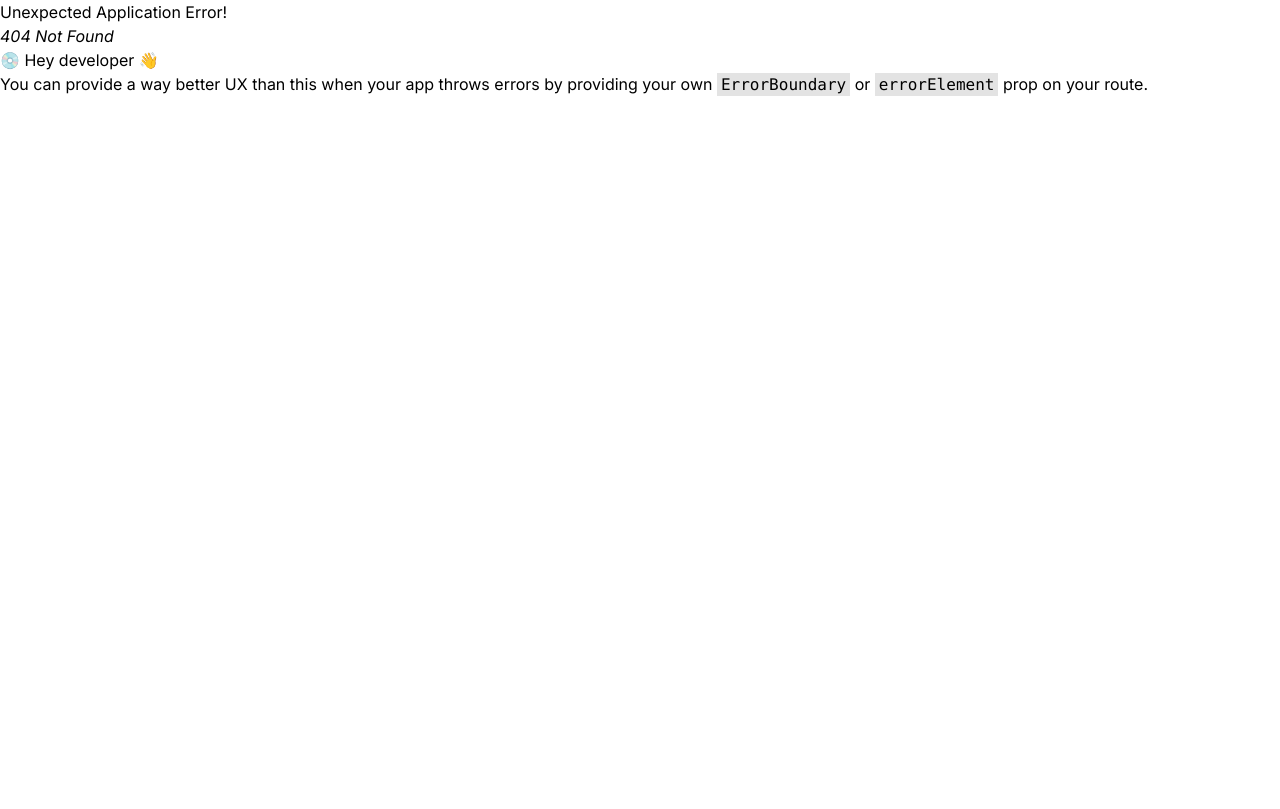
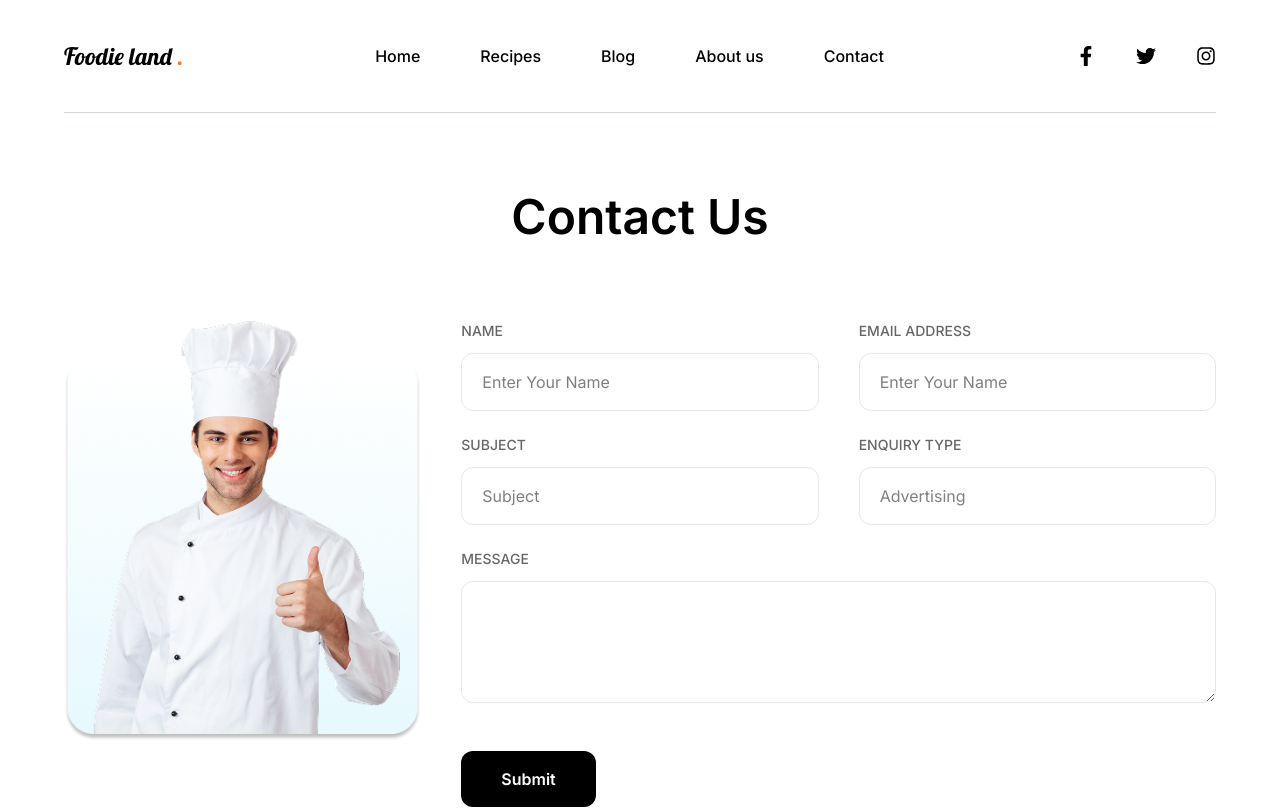
Before and after one commit to nobodipdebnath/Food-Land, a React (Vite) app: page /contact in a window 1280 px wide. Before the commit this address had no page. Shown: the top 809 px of the page. Built offline with nearby package versions, Linux system fonts and the light colour scheme.

Commit message:
add contact page

```diff
--- /dev/null
+++ b/src/Page/AboutPage.jsx
@@ -0,0 +1,16 @@
+import React from 'react';
+import Contact from '../components/Contact/Contact';
+import Recipes2 from '../components/Recipes2/Recipes2';
+import Profession from '../components/Profession/Profession';
+
+const AboutPage = () => {
+    return (
+        <div>
+            <Profession></Profession>
+            <Contact></Contact>
+            <Recipes2></Recipes2>
+        </div>
+    );
+};
+
+export default AboutPage;
--- /dev/null
+++ b/src/Page/BlogPage.jsx
@@ -0,0 +1,12 @@
+import React from 'react';
+import Contact from '../components/Contact/Contact';
+
+const BlogPage = () => {
+    return (
+        <div>
+            <Contact></Contact>
+        </div>
+    );
+};
+
+export default BlogPage;
--- /dev/null
+++ b/src/Page/ContactPage.jsx
@@ -0,0 +1,16 @@
+import React from 'react';
+import Contact from '../components/Contact/Contact';
+import Recipes2 from '../components/Recipes2/Recipes2';
+import ContactForm from '../components/ContactForm/ContactForm';
+
+const ContactPage = () => {
+    return (
+        <div>
+            <ContactForm></ContactForm>
+            <Contact></Contact>
+            <Recipes2></Recipes2>
+        </div>
+    );
+};
+
+export default ContactPage;
--- /dev/null
+++ b/src/Page/RecipesPage.jsx
@@ -0,0 +1,14 @@
+
+import Contact from '../components/Contact/Contact';
+import Recipes2 from '../components/Recipes2/Recipes2';
+
+const RecipesPage = () => {
+    return (
+        <div>
+            <Contact></Contact>
+            <Recipes2></Recipes2>
+        </div>
+    );
+};
+
+export default RecipesPage;
--- a/src/Router/Router.jsx
+++ b/src/Router/Router.jsx
@@ -1,6 +1,10 @@
 import { createBrowserRouter } from "react-router";
 import Root from "../Layout/Root";
 import HomePage from "../Page/HomePage";
+import RecipesPage from "../Page/RecipesPage";
+import BlogPage from "../Page/BlogPage";
+import AboutPage from "../Page/AboutPage";
+import ContactPage from "../Page/ContactPage";
 
 const router = createBrowserRouter([
     {
@@ -12,6 +16,22 @@ const router = createBrowserRouter([
                 Component: HomePage,
                 loader: () => fetch('food.json'),
             },
+            {
+                path: 'recipes',
+                Component: RecipesPage
+            },
+            {
+                path: 'blog',
+                Component: BlogPage
+            },
+            {
+                path: 'about',
+                Component: AboutPage
+            },
+            {
+                path: 'contact',
+                Component: ContactPage
+            }
         ]
     }
 ]);
--- /dev/null
+++ b/src/components/ContactForm/ContactForm.jsx
@@ -0,0 +1,46 @@
+import React from 'react';
+import contactIMage from '../../assets/images/ContactForm.png'
+
+const ContactForm = () => {
+    return (
+        <div className='mt-20'>
+            <h2 className='text-5xl font-semibold text-black text-center'>Contact Us</h2>
+            <div className='grid grid-cols-3 gap-10 mt-20'>
+                <div className='col-span-1'>
+                    <img className='w-full object-cover' src={contactIMage} alt="Not Found" />
+                </div>
+                <form className='col-span-2' action="">
+                    <div className='grid grid-cols-2 gap-10'>
+                        <div className='flex flex-col'>
+                            <label className='text-sm font-medium text-black/60' htmlFor="">NAME</label>
+                            <input type="text" className='py-4 px-5 border border-gray-200 rounded-xl outline-none mt-3' placeholder='Enter Your Name' />
+                        </div>
+                        <div className='flex flex-col'>
+                            <label className='text-sm font-medium text-black/60' htmlFor="">EMAIL ADDRESS</label>
+                            <input type="text" className='py-4 px-5 border border-gray-200 rounded-xl outline-none mt-3' placeholder='Enter Your Name' />
+                        </div>
+                    </div>
+                    <div className='grid grid-cols-2 gap-10 mt-6'>
+                        <div className='flex flex-col'>
+                            <label className='text-sm font-medium text-black/60' htmlFor="">SUBJECT</label>
+                            <input type="text" className='py-4 px-5 border border-gray-200 mt-3 rounded-xl outline-none mt-3' placeholder='Subject' />
+                        </div>
+                        <div className='flex flex-col'>
+                            <label className='text-sm font-medium text-black/60' htmlFor="">ENQUIRY TYPE</label>
+                            <input type="text" className='py-4 px-5 border border-gray-200 mt-3 rounded-xl outline-none mt-3' placeholder='Advertising' />
+                        </div>
+                    </div>
+                    <div className='mt-6 flex flex-col'>
+                        <label  className='text-sm font-medium text-black/60' htmlFor="">MESSAGE</label>
+                        <textarea className='outline-none border border-gray-200 rounded-xl mt-3' rows={5} cols={5}></textarea>
+                    </div>
+                    <div className='mt-12'>
+                        <button className='py-4 px-10 text-white font-semibold text-base bg-black rounded-xl cursor-pointer' type='submit'>Submit</button>
+                    </div>
+                </form>
+            </div>
+        </div>
+    );
+};
+
+export default ContactForm;
--- a/src/components/Header/Header.jsx
+++ b/src/components/Header/Header.jsx
@@ -9,7 +9,7 @@ import user from '../../assets/images/headeruser.png'
 
 const Header = () => {
     return (
-        <header className='grid grid-cols-2 bg-[#E7FAFE] relative  rounded-2xl mb-20'>
+        <header className='grid grid-cols-2 bg-[#E7FAFE] mt-8 relative  rounded-2xl mb-20'>
             <div className='p-12'>
                 <button className='flex items-center gap-2 text-black text-sm font-semibold py-3 px-5 bg-white rounded-full cursor-pointer'>
                     <img src={packet} alt="not Found" />
--- a/src/components/NavBar/NavBar.jsx
+++ b/src/components/NavBar/NavBar.jsx
@@ -6,14 +6,14 @@ import { FaTwitter } from "react-icons/fa";
 
 const NavBar = () => {
     const links = <>
-        <li><NavLink>Home</NavLink></li>
-        <li><NavLink>Recipes</NavLink></li>
-        <li><NavLink>Blog</NavLink></li>
-        <li><NavLink>About us</NavLink></li>
-        <li><NavLink>Contact</NavLink></li>
+        <li><NavLink to='/'>Home</NavLink></li>
+        <li><NavLink to='/recipes'>Recipes</NavLink></li>
+        <li><NavLink to='/blog'>Blog</NavLink></li>
+        <li><NavLink to='/about'>About us</NavLink></li>
+        <li><NavLink to='/contact'>Contact</NavLink></li>
     </>
     return (
-        <nav className='flex justify-between items-center py-10 px-[5%]'>
+        <nav className='flex justify-between items-center py-10  border-b border-gray-300'>
             <div>
                 <h1 className='lobster-regular text-2xl font-bold text-shadow text-black cursor-pointer'>Foodie land <span className='text-secondary'>.</span></h1>
             </div>
--- /dev/null
+++ b/src/components/Profession/Profession.jsx
@@ -0,0 +1,27 @@
+import React from 'react';
+import user from '../../assets/images/headeruser.png'
+import banner from '../../assets/images/about-1.png'
+
+const Profession = () => {
+    const today = new Date();
+    const din = String(today.getDate()).padStart(2, '0');
+    const mash = String(today.getMonth() + 1).padStart(2, '0');
+    const bochor = today.getFullYear();
+
+    return (
+        <div className='mt-10'>
+            <h1 className='text-black font-semibold text-[64px] text-center'>Full Guide to Becoming a Professional Chef</h1>
+            <div className='flex justify-center items-center mt-4 gap-25'>
+                <div className='flex gap-2 items-center'>
+                    <img className='h-12 w-12 object-cover rounded-full' src={user} alt="" />
+                    <p className='font-semibold text-base text-black'>Nobodip Debnath</p>
+                </div>
+                <p className='text-base font-medium text-black/60'>{`${din} / ${mash} / ${bochor}`}</p>
+            </div>
+            <p className='text-base container mx-auto text-center text-black/60 mt-8'>Lorem ipsum dolor sit amet, consectetur adipiscing elit. Curabitur ac ultrices odio. Nulla at congue diam, at dignissim turpis. Ut vehicula sed velit a faucibus. In feugiat vestibulum velit vel pulvinar.</p>
+            <img className='w-full py-16' src='https://i.ibb.co.com/xtWQsKn6/Mask-Group.png' alt="" />
+        </div>
+    );
+};
+
+export default Profession;
--- /dev/null
+++ b/src/components/Recipes2/Recipes2.jsx
@@ -0,0 +1,27 @@
+import React, { useEffect, useState } from 'react';
+import Card from '../Card/Card';
+
+const Recipes2 = () => {
+    const [data, setData] = useState([]);
+    useEffect(() => {
+        fetch('food.json')
+        .then(res => res.json())
+        .then(result => {
+            const newData = result.slice(10, 14);
+            setData(newData);
+        });
+    },[])
+    console.log(data)
+    return (
+        <div className='mb-20 pt-20'>
+            <h1 className='text-4xl font-semibold text-black text-center'>You may like these recipe too</h1>
+            <div className='grid grid-cols-4 gap-6 mt-20'>
+                {
+                    data.map((card, idx) => <Card card={card} key={idx}></Card>)
+                }
+            </div>
+        </div>
+    );
+};
+
+export default Recipes2;
```
Also changed, not shown: src/assets/images/ContactForm.png (added), src/assets/images/about-1.png (added).
